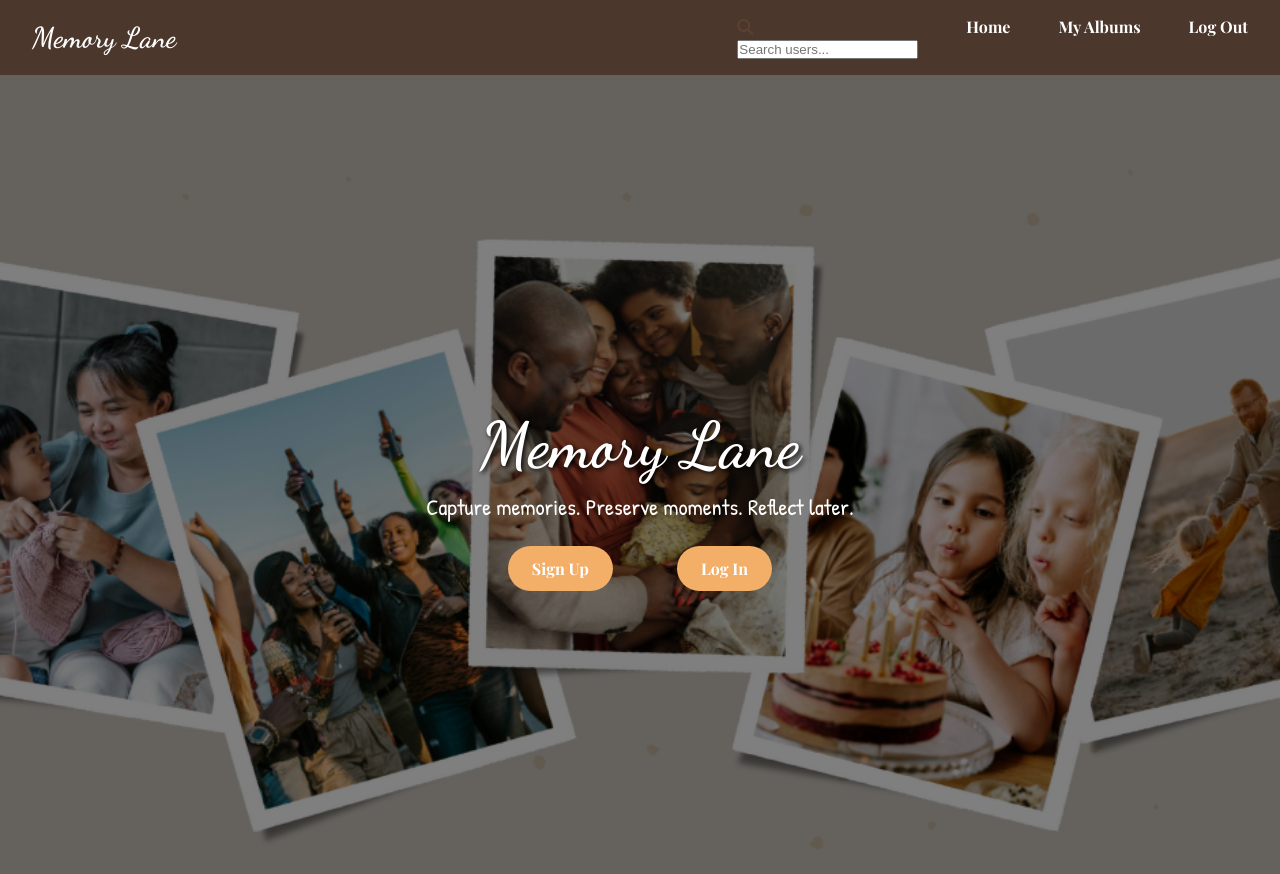
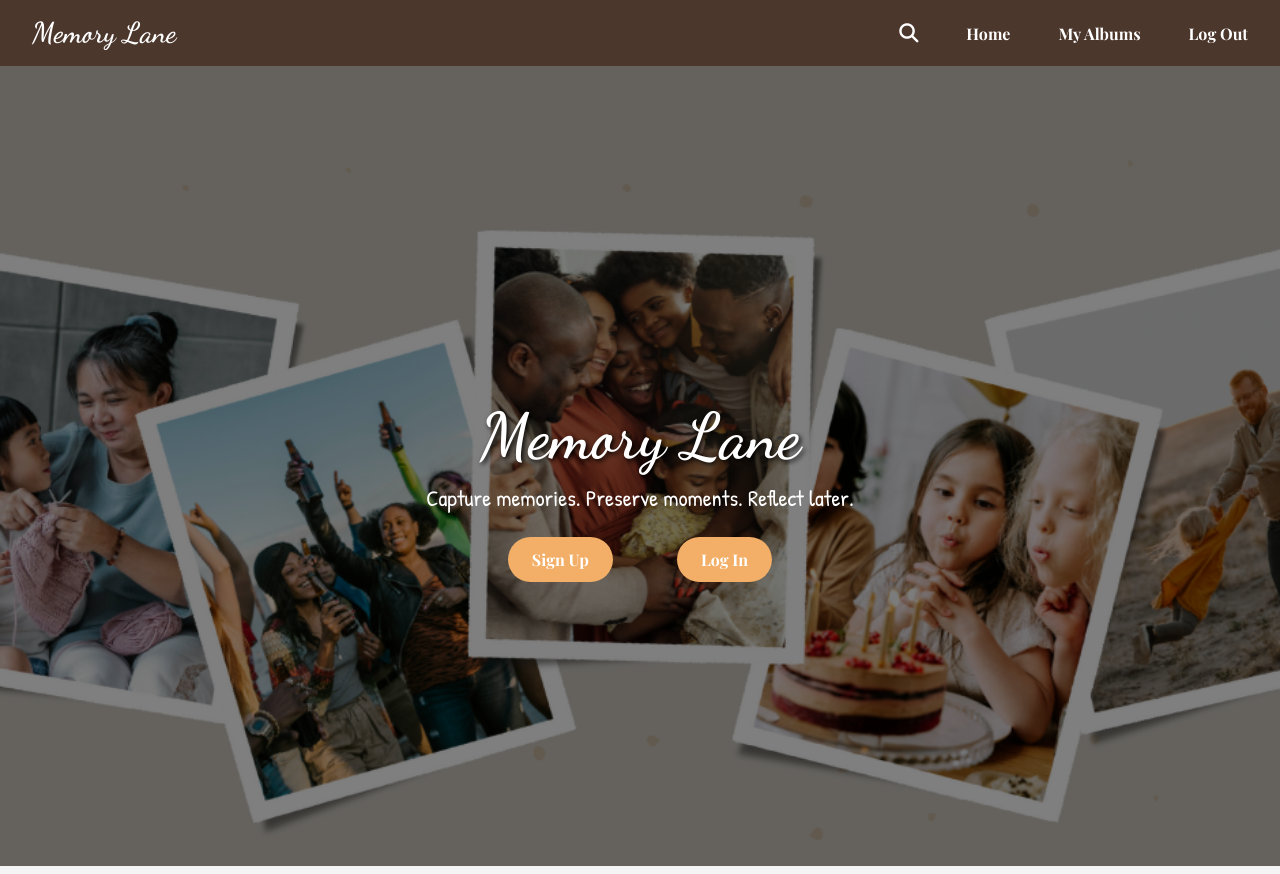
Before and after one commit to gkourouma/dear-future-me, a Django app: page / in a window 1280 px wide. Shown: the top 874 px of the page. Run offline with Django 5.2, Linux system fonts and the light colour scheme; the visitor is signed in with stand-in values (Sample User, id 1); some web fonts are replaced.

Commit message:
Added search functionality styles to base.css

```diff
--- a/dearfutureme/main_app/static/css/base.css
+++ b/dearfutureme/main_app/static/css/base.css
@@ -63,6 +63,37 @@ a:hover {
   background-color: #c68a4b;
 }
 
+.search-container {
+  position: relative;
+}
+
+.search-icon {
+  font-size: 1.2rem;
+  cursor: pointer;
+  color: white;
+  margin-left: 1rem;
+}
+
+.search-form {
+  display: none;
+  position: absolute;
+  top: 120%;
+  right: 0;
+  background: white;
+  padding: 5px;
+  border-radius: 5px;
+  box-shadow: 0 2px 6px rgba(0,0,0,0.2);
+}
+
+.search-form input {
+  border: 1px solid #ccc;
+  border-radius: 5px;
+  padding: 5px 10px;
+  font-size: 0.9rem;
+  width: 180px;
+}
+
+
 .btn {
   display: inline-block;
   background-color: #d9a066;
```
